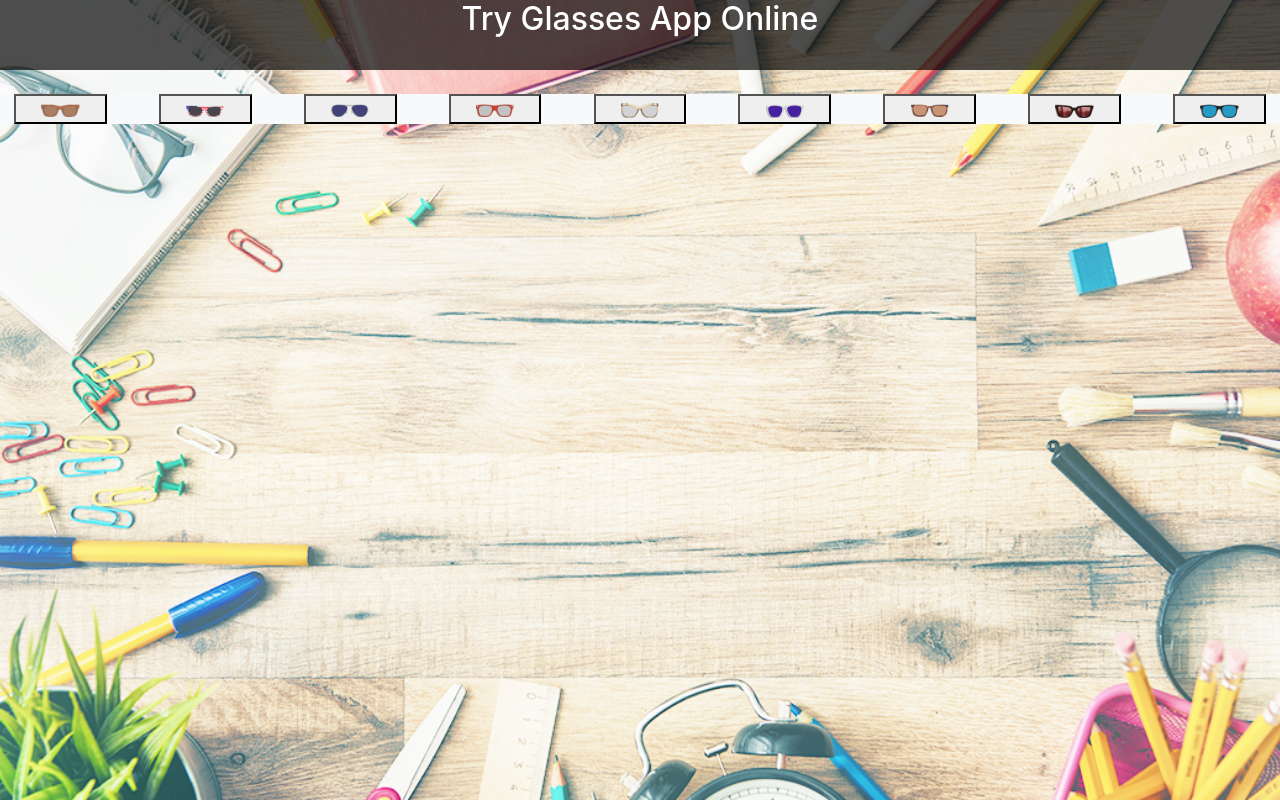
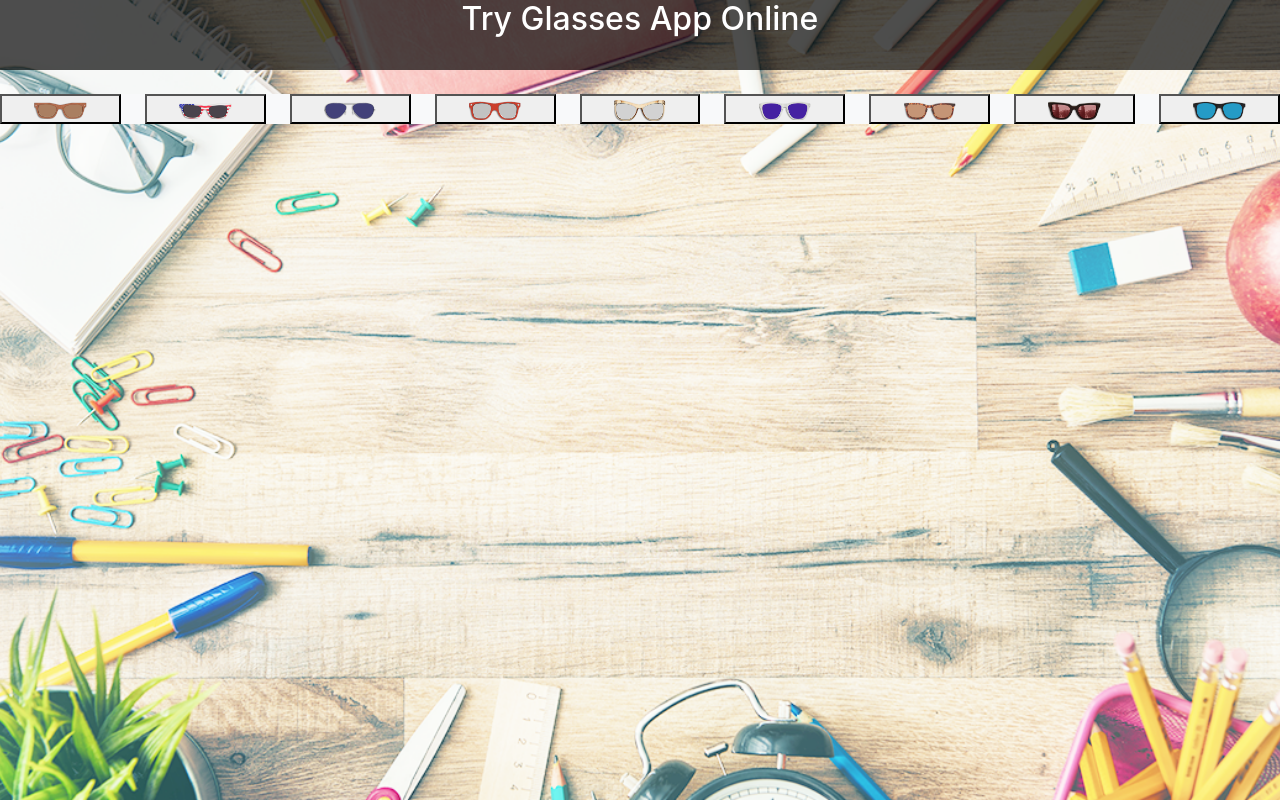
Before and after one commit to duyminh94/BC32_React_BT2, a React (Create React App) app: page / in a window 1280 px wide. Built offline with nearby package versions, Linux system fonts and the light colour scheme; the HTML template or start-up script is replaced by a standard one.

Commit message:
uploadsouce

```diff
--- a/src/1_Companent/GlassesList.jsx
+++ b/src/1_Companent/GlassesList.jsx
@@ -7,7 +7,7 @@ export const GlassesList = ({ products, onSelect }) => {
                 <div className='row'>
                     {products.map((product => {
                         return (
-                            <div key={product.id} className=" mx-auto col-1 px-2">
+                            <div key={product.id} className=" mx-auto col">
                                 <button onClick={() => onSelect(product)}>
                                     <img className='img-fluid w-50' src={product.url} alt="#" />
                                 </button>
```
